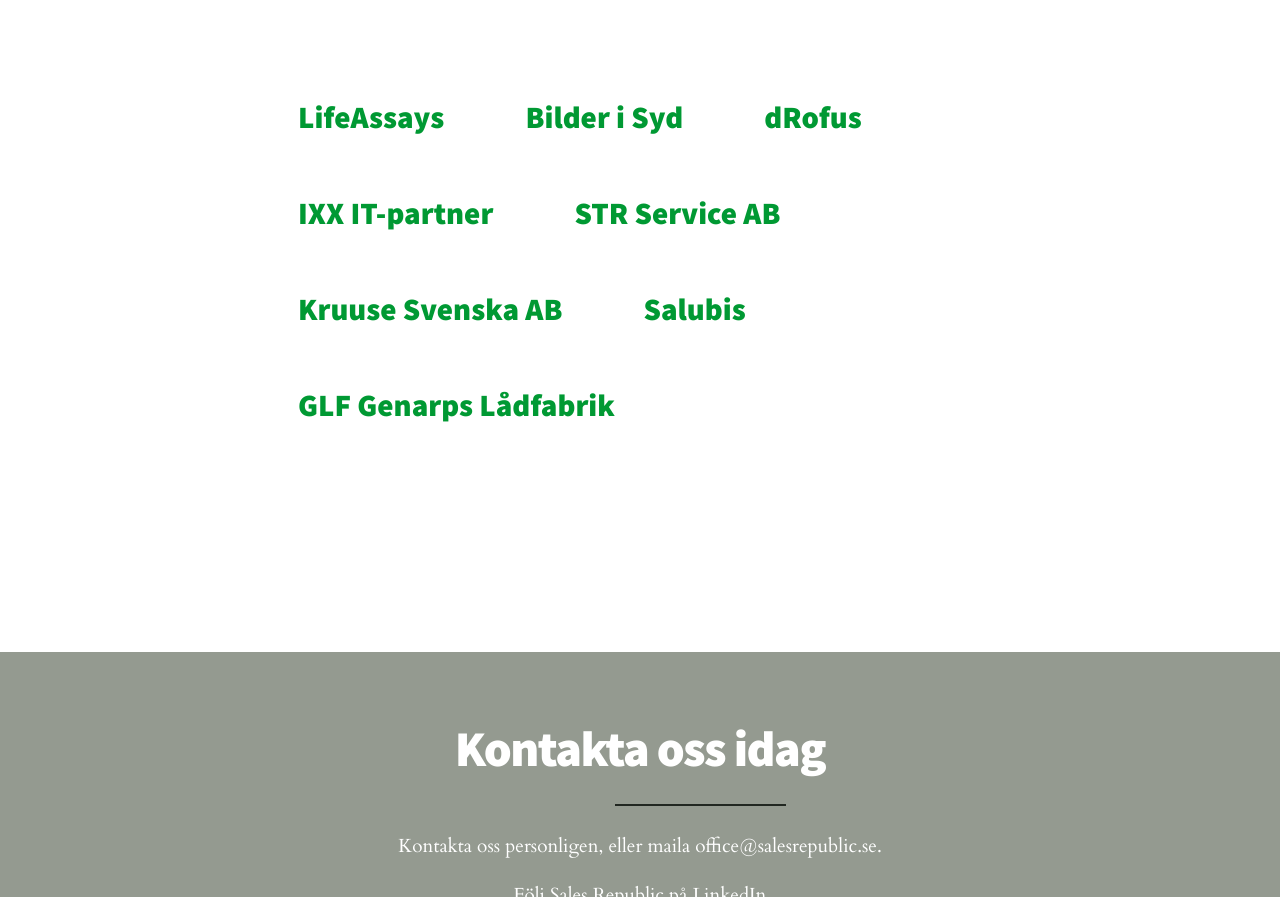
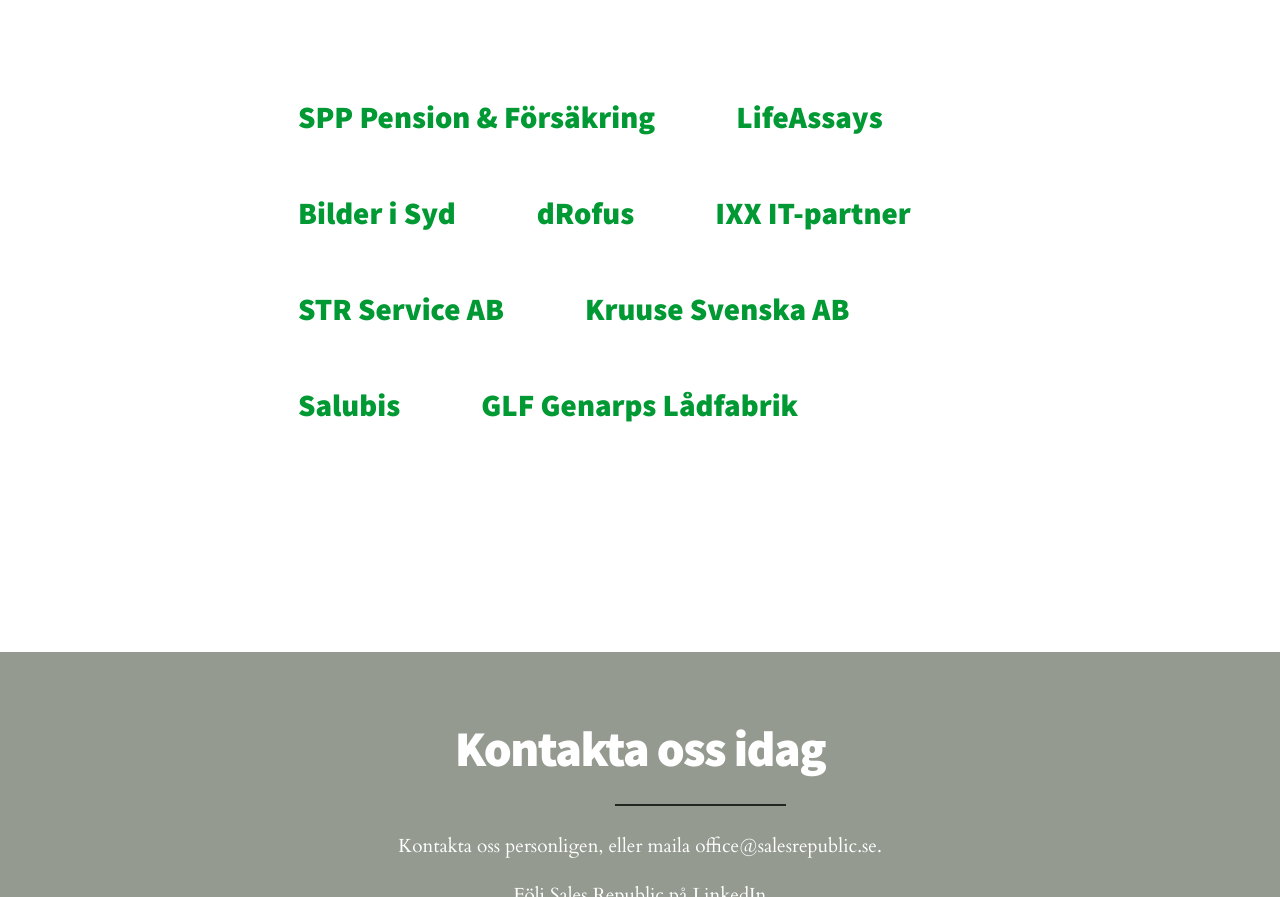
Before and after one commit to frebro/salesrepublic.se, a website: page src/markup/index.html in a window 1280 px wide. Shown: the part 3465-4362 px from the top of the page. Drawn offline with nearby package versions, Linux system fonts and the light colour scheme; files that its build step writes are made by us from their sources; files whose address does not match are found by name.

Commit message:
Add SPP to client list

```diff
--- a/src/markup/index.html
+++ b/src/markup/index.html
@@ -237,6 +237,9 @@
       <div class="card__content animate-in">
         <ul class="clientlist">
           <li class="clientlist__item">
+            <a href="https://www.spp.se/om-spp/spp-pension-forsakring/" target="_blank" title="LifeAssays">SPP Pension & Försäkring</a>
+          </li>
+          <li class="clientlist__item">
             <a href="http://www.lifeassays.com/" target="_blank" title="LifeAssays">LifeAssays</a>
           </li>
           <li class="clientlist__item">
```
